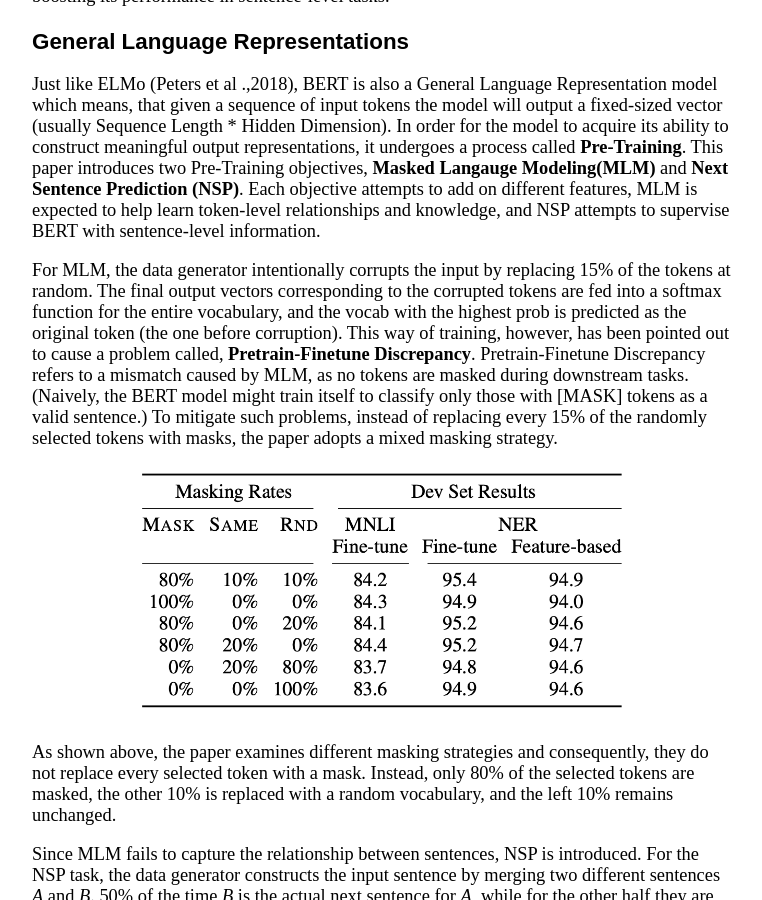
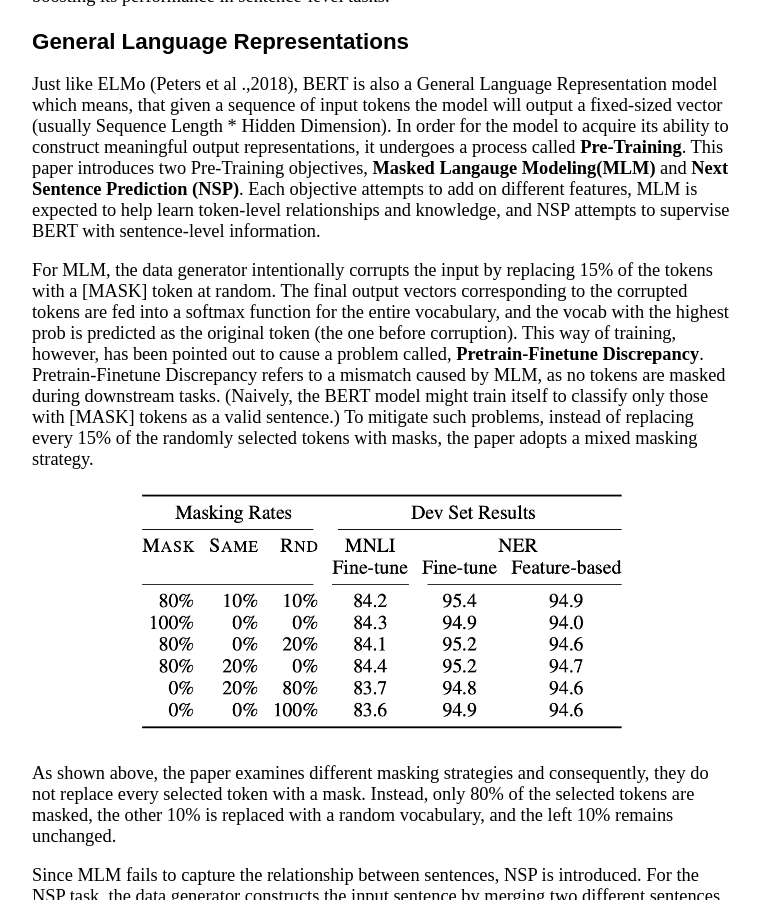
Before and after one commit to guijinSON/guijinSON.github.io, a Jekyll site: the page built from _posts/2021-08-15-An NLP Classic, BERT.md, in a window 1280 px wide and 900 px high, scrolled down 703 px. Shown: the whole window, without its empty margins (258-1020 px from the left). Built offline with Jekyll 4.4.1, drawn with Linux system fonts in a browser that asks for light colours; nearby versions of some CDN libraries; comment, search, counter and statistics services are not loaded.

Commit message:
Update 2021-08-15-An NLP Classic, BERT.md

```diff
--- a/_posts/2021-08-15-An NLP Classic, BERT.md
+++ b/_posts/2021-08-15-An NLP Classic, BERT.md
@@ -19,7 +19,7 @@
 ### General Language Representations
 Just like ELMo (Peters et al .,2018), BERT is also a General Language Representation model which means, that given a sequence of input tokens the model will output a fixed-sized vector (usually Sequence Length * Hidden Dimension). In order for the model to acquire its ability to construct meaningful output representations, it undergoes a process called **Pre-Training**. This paper introduces two Pre-Training objectives, **Masked Langauge Modeling(MLM)** and **Next Sentence Prediction (NSP)**. Each objective attempts to add on different features, MLM is expected to help learn token-level relationships and knowledge, and NSP attempts to supervise BERT with sentence-level information.
 
-For MLM, the data generator intentionally corrupts the input by replacing 15% of the tokens at random. The final output vectors corresponding to the corrupted tokens are fed into a softmax function for the entire vocabulary, and the vocab with the highest prob is predicted as the original token (the one before corruption). This way of training, however, has been pointed out to cause a problem called, **Pretrain-Finetune Discrepancy**. Pretrain-Finetune Discrepancy refers to a mismatch caused by MLM, as no tokens are masked during downstream tasks. (Naively, the BERT model might train itself to classify only those with [MASK] tokens as a valid sentence.) To mitigate such problems, instead of replacing every 15% of the randomly selected tokens with masks, the paper adopts a mixed masking strategy.
+For MLM, the data generator intentionally corrupts the input by replacing 15% of the tokens with a \[MASK] token at random. The final output vectors corresponding to the corrupted tokens are fed into a softmax function for the entire vocabulary, and the vocab with the highest prob is predicted as the original token (the one before corruption). This way of training, however, has been pointed out to cause a problem called, **Pretrain-Finetune Discrepancy**. Pretrain-Finetune Discrepancy refers to a mismatch caused by MLM, as no tokens are masked during downstream tasks. (Naively, the BERT model might train itself to classify only those with \[MASK] tokens as a valid sentence.) To mitigate such problems, instead of replacing every 15% of the randomly selected tokens with masks, the paper adopts a mixed masking strategy.
 
 <image src="https://raw.githubusercontent.com/guijinSON/guijinSON.github.io/8bfc87a2e5086ee8062b2b1c1e1f085e94574c5f/assets/img/An%20NLP%20Classic%2C%20BERT/masking.png" width=500px />
 
@@ -30,6 +30,8 @@
 ### Model Architecture
 BERT adopts an architecture very reminiscent of that of a Transformer (Vaswani et al .,2017). However, being an encoder-only model instead of inheriting the entire structure it only uses the encoder part. A BERT_base model would stack 12 encoder blocks, where each is compromised of **causal self-head attentions** and a **feed-forward network**.
 
+<image src="https://raw.githubusercontent.com/guijinSON/guijinSON.github.io/master/assets/img/An%20NLP%20Classic%2C%20BERT/architecture.png" width=200px/>
+
 ### References
 
 1. [Peters, Matthew E., et al. "Deep contextualized word representations." arXiv preprint arXiv:1802.05365 (2018).](https://arxiv.org/abs/1802.05365)
```
